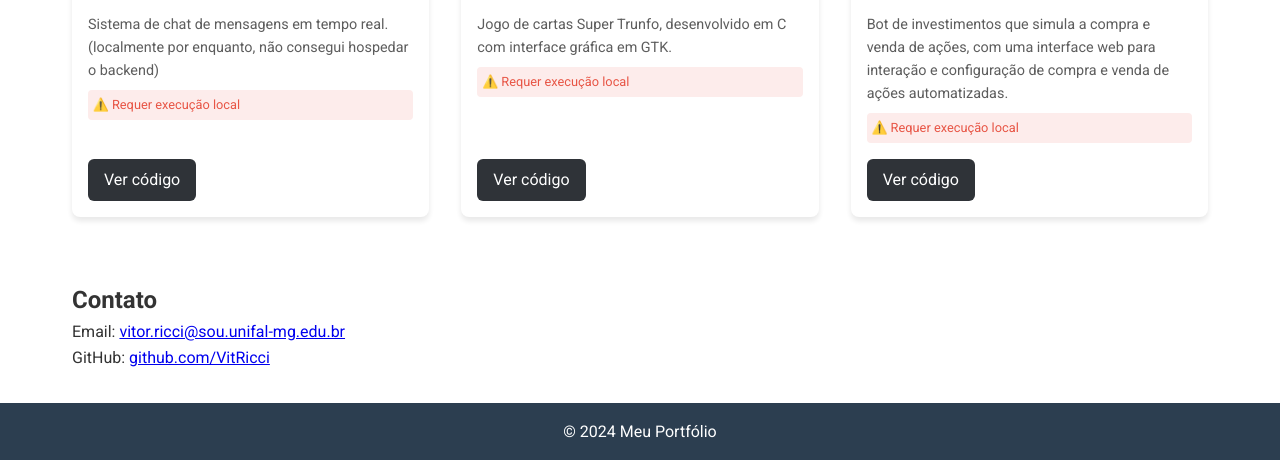
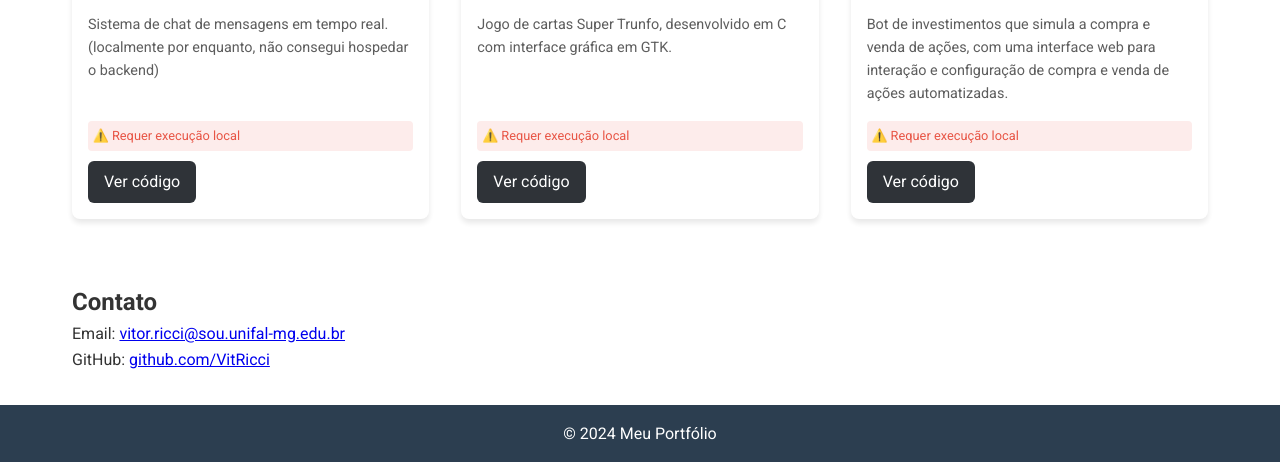
Before and after one commit to VitRicci/Portifolio-Vitor, a website: page index.html in a window 1280 px wide. Shown: the part 862-1324 px from the top of the page. Drawn offline with nearby package versions, Linux system fonts and the light colour scheme.

Commit message:
Changes in css

```diff
--- a/index.html
+++ b/index.html
@@ -53,10 +53,10 @@
                 </p>
                 <p class="project-description">
                     Sistema de chat de mensagens em tempo real. (localmente por enquanto, não consegui hospedar o backend)
-                    <span class="project-warning">⚠️ Requer execução local</span>
                 </p>
                 <div class="project-links">
-                   <a class="github-button" href="https://github.com/VitRicci/Chat-Online"
+                    <span class="project-warning">⚠️ Requer execução local</span>
+                    <a class="github-button" href="https://github.com/VitRicci/Chat-Online"
                        data-color-scheme="no-preference: dark; light: light; dark: dark;"
                        data-size="large"
                        aria-label="Ver código no GitHub">
@@ -73,9 +73,9 @@
                 </p>
                 <p class="project-description">
                     Jogo de cartas Super Trunfo, desenvolvido em C com interface gráfica em GTK.
-                    <span class="project-warning">⚠️ Requer execução local</span>
                 </p>
                 <div class="project-links">
+                    <span class="project-warning">⚠️ Requer execução local</span>
                     <a class="github-button" href="https://github.com/VitRicci/Super-Trunfo"
                         data-color-scheme="no-preference: dark; light: light; dark: dark;"
                         data-size="large"
@@ -98,10 +98,11 @@
                     <i class="devicon-css3-plain-wordmark colored tech-icon"></i>
                 </p>
                 <p class="project-description">
-                    Bot de investimentos que simula a compra e venda de ações, com uma interface web para interação e configuração de compra e venda de ações automatizadas.
-                    <span class="project-warning">⚠️ Requer execução local</span>
+                    Bot de investimentos que simula a compra e venda de ações, com uma interface web para interação
+                     e configuração de compra e venda de ações automatizadas.
                 </p>
                 <div class="project-links">
+                    <span class="project-warning">⚠️ Requer execução local</span>
                     <a class="github-button" href="https://github.com/VitRicci/Bot-Investimento"
                         data-color-scheme="no-preference: dark; light: light; dark: dark;"
                         data-size="large"
--- a/style.css
+++ b/style.css
@@ -121,7 +121,7 @@ section {
 }
 
 .project-links {
-    display: flex;
+    display: block;
     gap: 0.5rem;
     padding: 0 1rem 1rem;
     flex-wrap: wrap;
@@ -147,7 +147,7 @@ section {
 
 .project-warning {
     display: block;
-    margin-top: 0.5rem;
+    margin-bottom: 10px;
     font-size: 0.8rem;
     color: #e74c3c;
     background: #fdecea;
```
